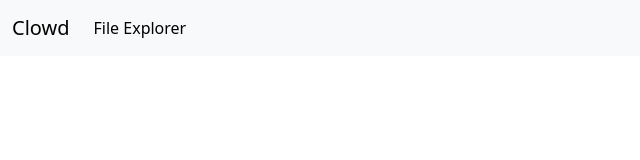
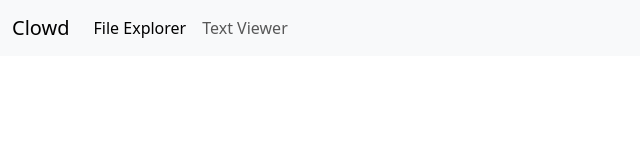
Before and after one commit to amsquid/clowd-front, a React (Vite) app: page /dashboard in a window 1280 px wide. Shown: the top 160 px of the page, without its empty margins (0-640 px from the left). Built offline with nearby package versions, Linux system fonts and the light colour scheme.

Commit message:
Added nav bar item switching

```diff
--- a/src/components/Navbar.tsx
+++ b/src/components/Navbar.tsx
@@ -1,9 +1,10 @@
 interface Props {
 	handleClick(item: string): void;
 	navBarItems: string[];
+	selectedItem: string;
 }
 
-const Navbar = ({ handleClick, navBarItems }: Props) => {
+const Navbar = ({ handleClick, navBarItems, selectedItem }: Props) => {
 	return (
 		<div className="navbar navbar-expand-lg bg-body-tertiary">
 			<div className="container-fluid">
@@ -11,16 +12,17 @@ const Navbar = ({ handleClick, navBarItems }: Props) => {
 				<div className="collapse navbar-collapse" id="navbarNav">
 					<ul className="navbar-nav">
 						{navBarItems.map((value: string, idx: number) => (
-							<li className="nav-item" key={idx} aria-label={value}>
 							<a
-									className="nav-link active"
-									aria-current="page"
+								className={
+									"nav-link " + (selectedItem == value ? "active" : "")
+								}
+								aria-label={value}
 								href="#"
+								key={idx}
 								onClick={() => handleClick(value)}
 							>
 								{value}
 							</a>
-							</li>
 						))}
 					</ul>
 				</div>
--- a/src/pages/Dashboard.tsx
+++ b/src/pages/Dashboard.tsx
@@ -9,15 +9,38 @@ enum Menus {
 const Dashboard = () => {
 	const [menu, setMenu] = useState(Menus.FILE_EXPLORER);
 
-	const menus = ["File Explorer"];
+	const menus = ["File Explorer", "Text Viewer"];
+
+	const menuToString = (menuItem: Menus): string => {
+		switch (menuItem) {
+			case Menus.FILE_EXPLORER:
+				return "File Explorer";
+			case Menus.TEXT_VIEWER:
+				return "Text Viewer";
+			default:
+				return "";
+		}
+	};
 
 	const handleClick = (item: string) => {
-		console.log(item);
+		switch (item) {
+			case "File Explorer":
+				setMenu(Menus.FILE_EXPLORER);
+				break;
+
+			case "Text Viewer":
+				setMenu(Menus.TEXT_VIEWER);
+				break;
+		}
 	};
 
 	return (
 		<div>
-			<Navbar handleClick={handleClick} navBarItems={menus} />
+			<Navbar
+				handleClick={handleClick}
+				selectedItem={menuToString(menu)}
+				navBarItems={menus}
+			/>
 		</div>
 	);
 };
```
Also changed, not shown: 1 other file (tests, documents, lock files or other folders). Lines whose indentation alone changed are shown as unchanged.
